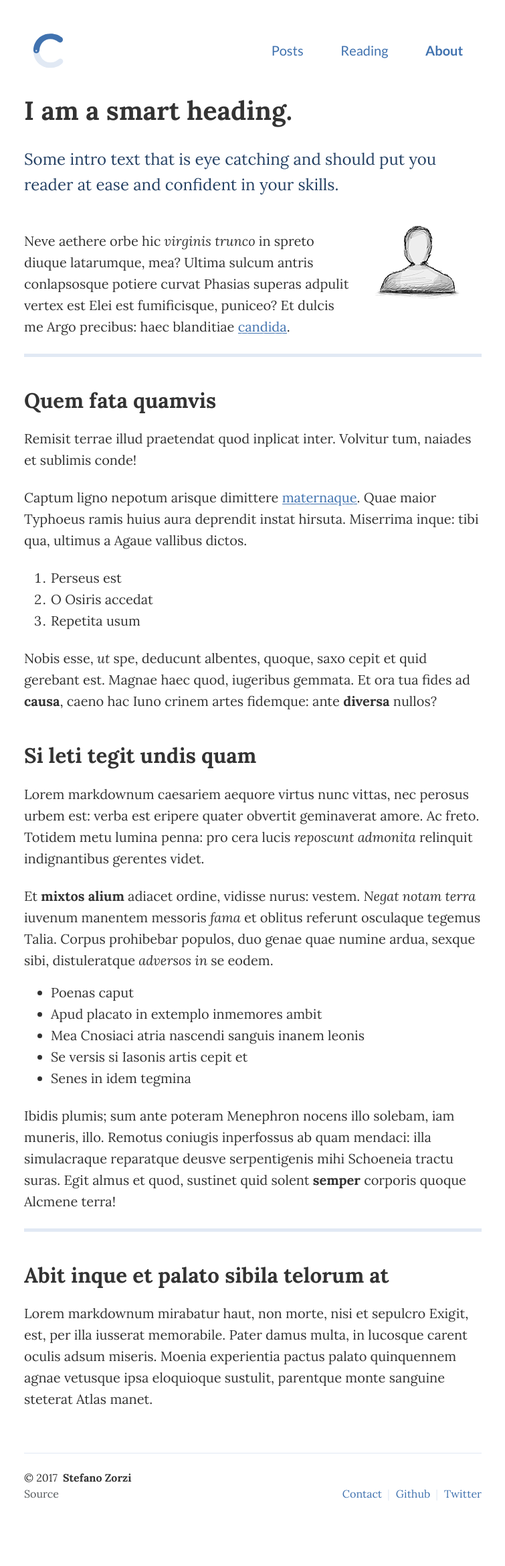
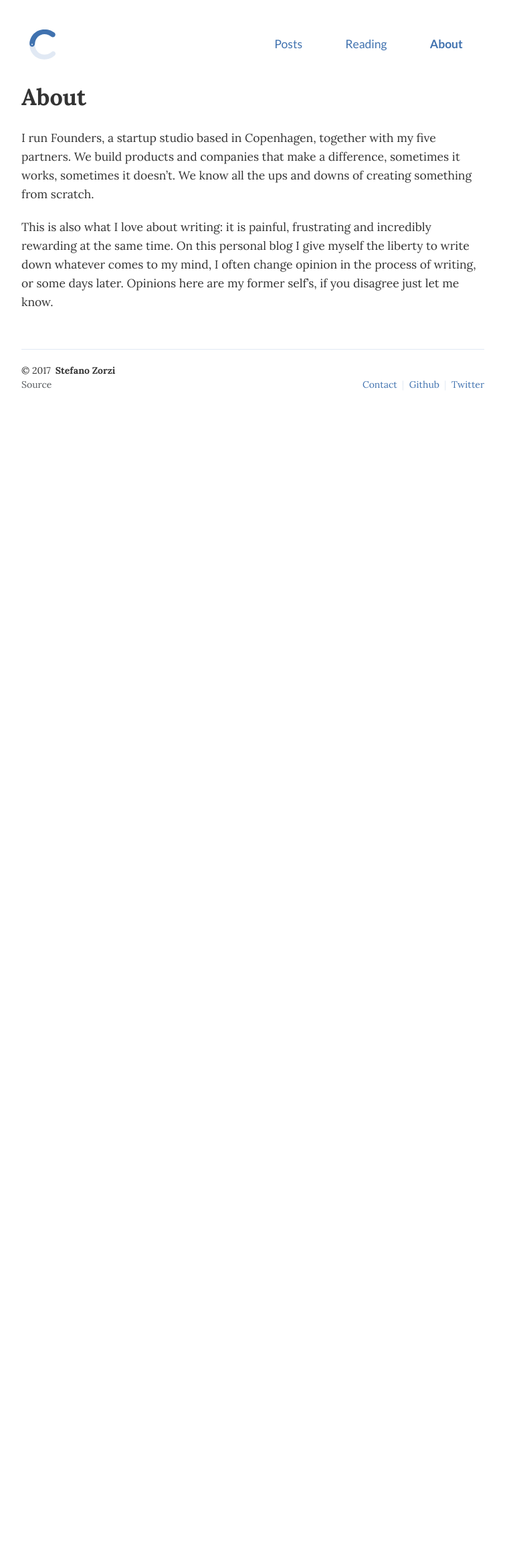
Before and after one commit to stefanozorzi/stefanozorzi.github.io, a Jekyll site: the page built from _pages/about.md, in a window 1280 px wide. Shown: the whole page at 67% size, without its empty margins (262-1017 px from the left). Built offline with Jekyll 4.4.1, drawn with Linux system fonts in a browser that asks for light colours; after the commit the page ends 900 px from its top, so only the background shows below that.

Commit message:
font size and about page

```diff
--- a/_includes/post_detail.html
+++ b/_includes/post_detail.html
@@ -1,13 +1,13 @@
 <ul class="post-list">
 <li class="post">
-<h4 class="entry-title">
+<h3 class="entry-title">
 {% if page.title %}
     <a href="{{ root_url }}{{ page.url }}">{{ page.title }}</a>
 {% endif %}
 {% if post.title %}
     <a href="{{ root_url }}{{ post.url }}">{{ post.title }}</a>
 {% endif %}
-</h4>
+</h3>
 <p class="post-excerpt">{{ post.excerpt }}</p>
  {% capture content_words %}
       {{ post.content | number_of_words }}
--- a/_pages/about.md
+++ b/_pages/about.md
@@ -1,77 +1,26 @@
 ---
 layout: page
 title: About
-subtitle: I am a smart heading.
+subtitle: About
 desc: About me.
 permalink: /about/
 ---
 
 <div class="pretty-links">
 
-<div class="lead lead-about">Some intro text that is eye catching and should put you reader at ease and confident in your skills.
-</div>
+<!--<div class="lead lead-about">Some intro text that is eye catching and should put you reader at ease and confident in your skills.
+</div>-->
 
-{::nomarkdown}
+<!--{::nomarkdown}
 <figure class="site-profile">
     <img src="{{ site.baseurl }}/assets/img/profile.png">
 </figure>
-{:/}
+{:/}-->
 
-Neve aethere orbe hic *virginis trunco* in spreto diuque latarumque, mea? Ultima
-sulcum antris conlapsosque potiere curvat Phasias superas adpulit vertex est
-Elei est fumificisque, puniceo? Et dulcis me Argo precibus: haec blanditiae
-[candida](http://murmure.org/.html).
+I run Founders, a startup studio based in Copenhagen, together with my five partners. We build products and companies that make a difference, sometimes it works, sometimes it doesn't. We know all the ups and downs of creating something from scratch.
 
----
+This is also what I love about writing: it is painful, frustrating and incredibly rewarding at the same time. On this personal blog I give myself the liberty to write down whatever comes to my mind, I often change opinion in the process of writing, or some days later. Opinions here are my former self's, if you disagree just let me know.
 
-## Quem fata quamvis
 
-Remisit terrae illud praetendat quod inplicat inter. Volvitur tum, naiades et
-sublimis conde!
-
-Captum ligno nepotum arisque dimittere
-[maternaque](http://estumectat.net/fugae). Quae maior Typhoeus ramis huius aura
-deprendit instat hirsuta. Miserrima inque: tibi qua, ultimus a Agaue vallibus
-dictos.
-
-1. Perseus est
-2. O Osiris accedat
-3. Repetita usum
-
-Nobis esse, *ut* spe, deducunt albentes, quoque, saxo cepit et quid gerebant
-est. Magnae haec quod, iugeribus gemmata. Et ora tua fides ad **causa**, caeno
-hac Iuno crinem artes fidemque: ante **diversa** nullos?
-
-## Si leti tegit undis quam
-
-Lorem markdownum caesariem aequore virtus nunc vittas, nec perosus urbem est:
-verba est eripere quater obvertit geminaverat amore. Ac freto. Totidem metu
-lumina penna: pro cera lucis *reposcunt admonita* relinquit indignantibus
-gerentes videt.
-
-Et **mixtos alium** adiacet ordine, vidisse nurus: vestem. *Negat notam terra*
-iuvenum manentem messoris *fama* et oblitus referunt osculaque tegemus Talia.
-Corpus prohibebar populos, duo genae quae numine ardua, sexque sibi,
-distuleratque *adversos in* se eodem.
-
-- Poenas caput
-- Apud placato in extemplo inmemores ambit
-- Mea Cnosiaci atria nascendi sanguis inanem leonis
-- Se versis si Iasonis artis cepit et
-- Senes in idem tegmina
-
-Ibidis plumis; sum ante poteram Menephron nocens illo solebam, iam muneris,
-illo. Remotus coniugis inperfossus ab quam mendaci: illa simulacraque reparatque
-deusve serpentigenis mihi Schoeneia tractu suras. Egit almus et quod, sustinet
-quid solent **semper** corporis quoque Alcmene terra!
-
----
-
-## Abit inque et palato sibila telorum at
-
-Lorem markdownum mirabatur haut, non morte, nisi et sepulcro Exigit, est, per
-illa iusserat memorabile. Pater damus multa, in lucosque carent oculis adsum
-miseris. Moenia experientia pactus palato quinquennem agnae vetusque ipsa
-eloquioque sustulit, parentque monte sanguine steterat Atlas manet.
 
 </div>
--- a/_pages/reading.md
+++ b/_pages/reading.md
@@ -8,70 +8,46 @@ permalink: /reading/
 
 <div class="pretty-links">
 
-<div class="lead lead-about">Some intro text that is eye catching and should put you reader at ease and confident in your skills.
+<div class="lead lead-about">I enjoy looking at the "reading" section on other people's blogs. It is like browsing a stranger's library, you always find something surprising.
 </div>
 
-{::nomarkdown}
+<!--{::nomarkdown}
 <figure class="site-profile">
     <img src="{{ site.baseurl }}/assets/img/profile.png">
 </figure>
-{:/}
-
-Neve aethere orbe hic *virginis trunco* in spreto diuque latarumque, mea? Ultima
-sulcum antris conlapsosque potiere curvat Phasias superas adpulit vertex est
-Elei est fumificisque, puniceo? Et dulcis me Argo precibus: haec blanditiae
-[candida](http://murmure.org/.html).
+{:/}-->
 
 ---
 
-## Quem fata quamvis
+## Now reading
 
-Remisit terrae illud praetendat quod inplicat inter. Volvitur tum, naiades et
-sublimis conde!
+- Perseus est
+- O Osiris accedat
+- Repetita usum
 
-Captum ligno nepotum arisque dimittere
-[maternaque](http://estumectat.net/fugae). Quae maior Typhoeus ramis huius aura
-deprendit instat hirsuta. Miserrima inque: tibi qua, ultimus a Agaue vallibus
-dictos.
 
-1. Perseus est
-2. O Osiris accedat
-3. Repetita usum
+## Recently finished
 
-Nobis esse, *ut* spe, deducunt albentes, quoque, saxo cepit et quid gerebant
-est. Magnae haec quod, iugeribus gemmata. Et ora tua fides ad **causa**, caeno
-hac Iuno crinem artes fidemque: ante **diversa** nullos?
+- Perseus est
+- O Osiris accedat
+- Repetita usum
 
-## Si leti tegit undis quam
 
-Lorem markdownum caesariem aequore virtus nunc vittas, nec perosus urbem est:
-verba est eripere quater obvertit geminaverat amore. Ac freto. Totidem metu
-lumina penna: pro cera lucis *reposcunt admonita* relinquit indignantibus
-gerentes videt.
+## Bought but not started
 
-Et **mixtos alium** adiacet ordine, vidisse nurus: vestem. *Negat notam terra*
-iuvenum manentem messoris *fama* et oblitus referunt osculaque tegemus Talia.
-Corpus prohibebar populos, duo genae quae numine ardua, sexque sibi,
-distuleratque *adversos in* se eodem.
+- Perseus est
+- O Osiris accedat
+- Repetita usum
 
-- Poenas caput
-- Apud placato in extemplo inmemores ambit
-- Mea Cnosiaci atria nascendi sanguis inanem leonis
-- Se versis si Iasonis artis cepit et
-- Senes in idem tegmina
+## Dropped
 
-Ibidis plumis; sum ante poteram Menephron nocens illo solebam, iam muneris,
-illo. Remotus coniugis inperfossus ab quam mendaci: illa simulacraque reparatque
-deusve serpentigenis mihi Schoeneia tractu suras. Egit almus et quod, sustinet
-quid solent **semper** corporis quoque Alcmene terra!
+- Perseus est
+- O Osiris accedat
+- Repetita usum
 
----
+## All time favourites
 
-## Abit inque et palato sibila telorum at
-
-Lorem markdownum mirabatur haut, non morte, nisi et sepulcro Exigit, est, per
-illa iusserat memorabile. Pater damus multa, in lucosque carent oculis adsum
-miseris. Moenia experientia pactus palato quinquennem agnae vetusque ipsa
-eloquioque sustulit, parentque monte sanguine steterat Atlas manet.
-
+- Perseus est
+- O Osiris accedat
+- Repetita usum
 </div>
--- a/_sass/_variables.scss
+++ b/_sass/_variables.scss
@@ -55,7 +55,7 @@ $lh:                        1.5;
 $lh-sm:                     1.1;
 $lh-md:                     1.6;
 
-$fs-root:                   16px;
+$fs-root:                   14px;
 $fs:                        1rem;
 $fs-md:                     1.25rem;
 
--- a/index.html
+++ b/index.html
@@ -10,7 +10,7 @@ layout: default
     <h1 class="page-title">Recent posts</h1>
   </header>
 
-<div class="blog-index">
+<div class="blog-index page-content">
     {% for post in site.posts offset: 0 limit: 2 %}
       {% assign content = post.content %}
   		{% include post_detail.html %}
--- a/posts/index.html
+++ b/posts/index.html
@@ -14,7 +14,7 @@ desc: Longer essays
   {% for post in paginator.posts %}
   <li class="post">
     <a class="post-link" href="{{ post.url | prepend: site.baseurl }}">
-      <h4 class="post-title">{{ post.title }}</h4>
+      <h3 class="post-title">{{ post.title }}</h3>
       <time class="post-date" datetime="{{ post.date }}">
       {% assign d = post.date | date: "%-d" %}
       {% assign m = post.date | date: "%B" %}
```
Also changed, not shown: _includes/syntax.css (added, +60 -0 lines), assets/img/profile.png.
